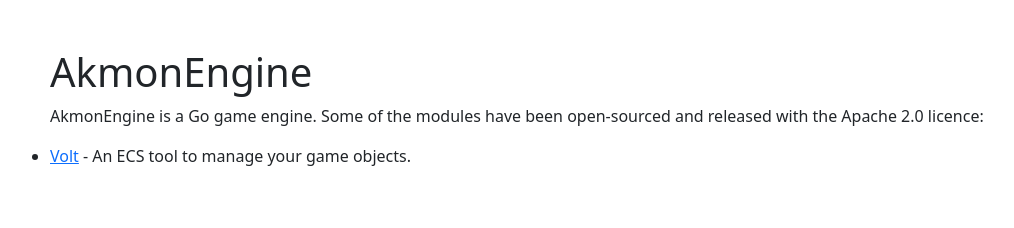
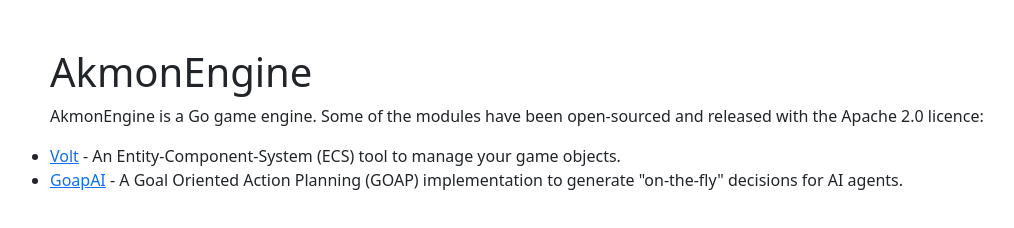
Before and after one commit to akmonengine/akmonengine.github.io, a plain HTML site: page index.html in a window 1280 px wide. Shown: the whole page, without its empty margins (32-1046 px from the left). Drawn offline with nearby package versions, Linux system fonts and the light colour scheme.

Commit message:
add GoapAI link

```diff
--- a/index.html
+++ b/index.html
@@ -13,7 +13,8 @@
 
             <p>AkmonEngine is a Go game engine. Some of the modules have been open-sourced and released with the Apache 2.0 licence:</p>
             <ul>
-                <li><a href="https://github.com/akmonengine/volt">Volt</a> - An ECS tool to manage your game objects.</li>
+                <li><a href="https://github.com/akmonengine/volt">Volt</a> - An Entity-Component-System (ECS) tool to manage your game objects.</li>
+                <li><a href="https://github.com/akmonengine/goapai">GoapAI</a> - A Goal Oriented Action Planning (GOAP) implementation to generate "on-the-fly" decisions for AI agents.</li>
             </ul>
         </div>
     </div>
```
